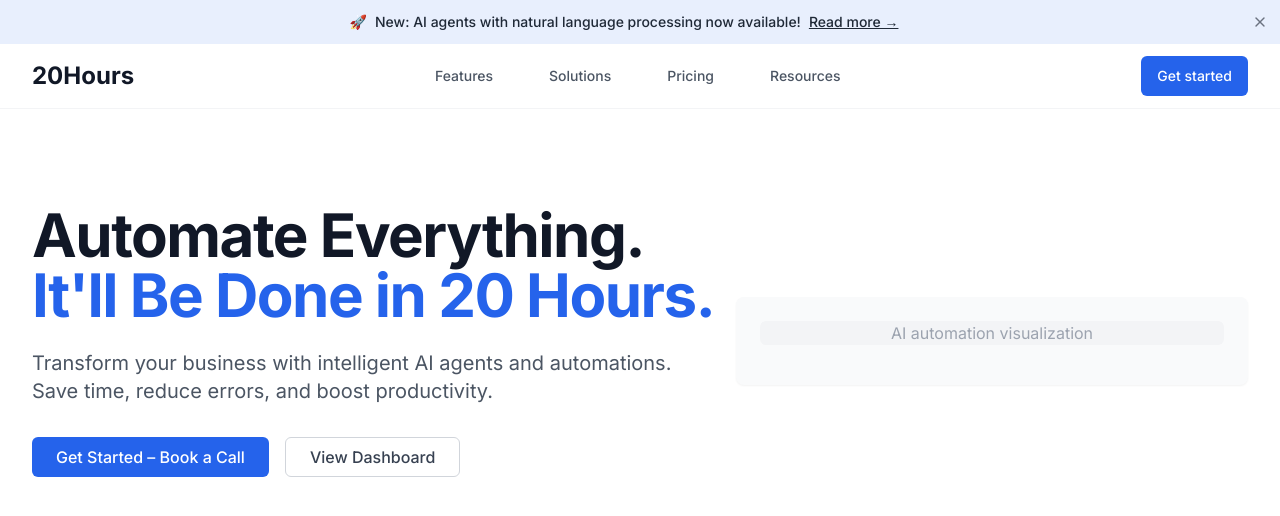
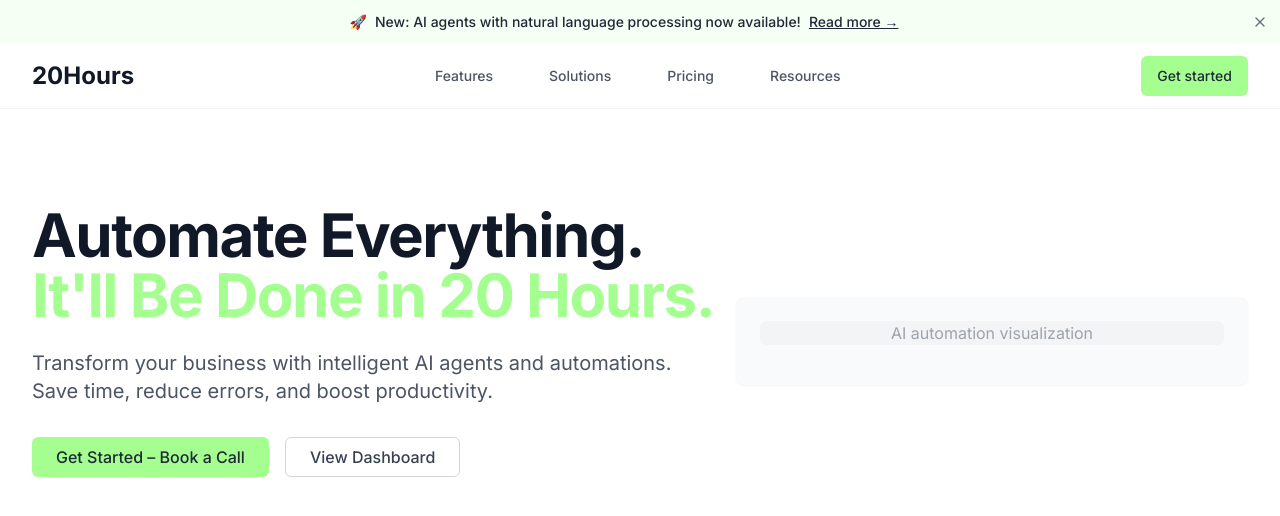
Before and after one commit to 0xexg/twentyhours-automate-ai, a React (Vite) app: page / in a window 1280 px wide. Shown: the top 516 px of the page. Built offline with nearby package versions, Linux system fonts and the light colour scheme.

Commit message:
Fix: Change primary color
Change the primary color from blue to #a4ff90.

```diff
--- a/src/components/Hero.tsx
+++ b/src/components/Hero.tsx
@@ -17,7 +17,7 @@ const Hero = () => {
               Transform your business with intelligent AI agents and automations. Save time, reduce errors, and boost productivity.
             </p>
             <div className="flex flex-col sm:flex-row gap-4 justify-center md:justify-start">
-              <Button variant="default" className="bg-primary hover:bg-primary/90 text-white px-6 py-3 rounded-md text-base font-medium">
+              <Button variant="default" className="bg-primary hover:bg-primary/90 text-gray-800 px-6 py-3 rounded-md text-base font-medium">
                 Get Started – Book a Call
               </Button>
               <Button variant="outline" className="border-gray-300 text-gray-700 hover:bg-gray-50 px-6 py-3 rounded-md text-base font-medium">
--- a/src/components/Navbar.tsx
+++ b/src/components/Navbar.tsx
@@ -30,7 +30,7 @@ const Navbar = () => {
           </div>
 
           <div className="flex items-center">
-            <Button variant="default" className="bg-primary hover:bg-primary/90 text-white rounded-md px-4 py-2">
+            <Button variant="default" className="bg-primary hover:bg-primary/90 text-gray-800 rounded-md px-4 py-2">
               Get started
             </Button>
           </div>
--- a/tailwind.config.ts
+++ b/tailwind.config.ts
@@ -33,7 +33,7 @@ export default {
 				background: 'hsl(var(--background))',
 				foreground: 'hsl(var(--foreground))',
 				primary: {
-					DEFAULT: '#2563EB', // Blue accent color
+					DEFAULT: '#a4ff90', // Changed from #2563EB to #a4ff90
 					foreground: 'hsl(var(--primary-foreground))'
 				},
 				secondary: {
```
